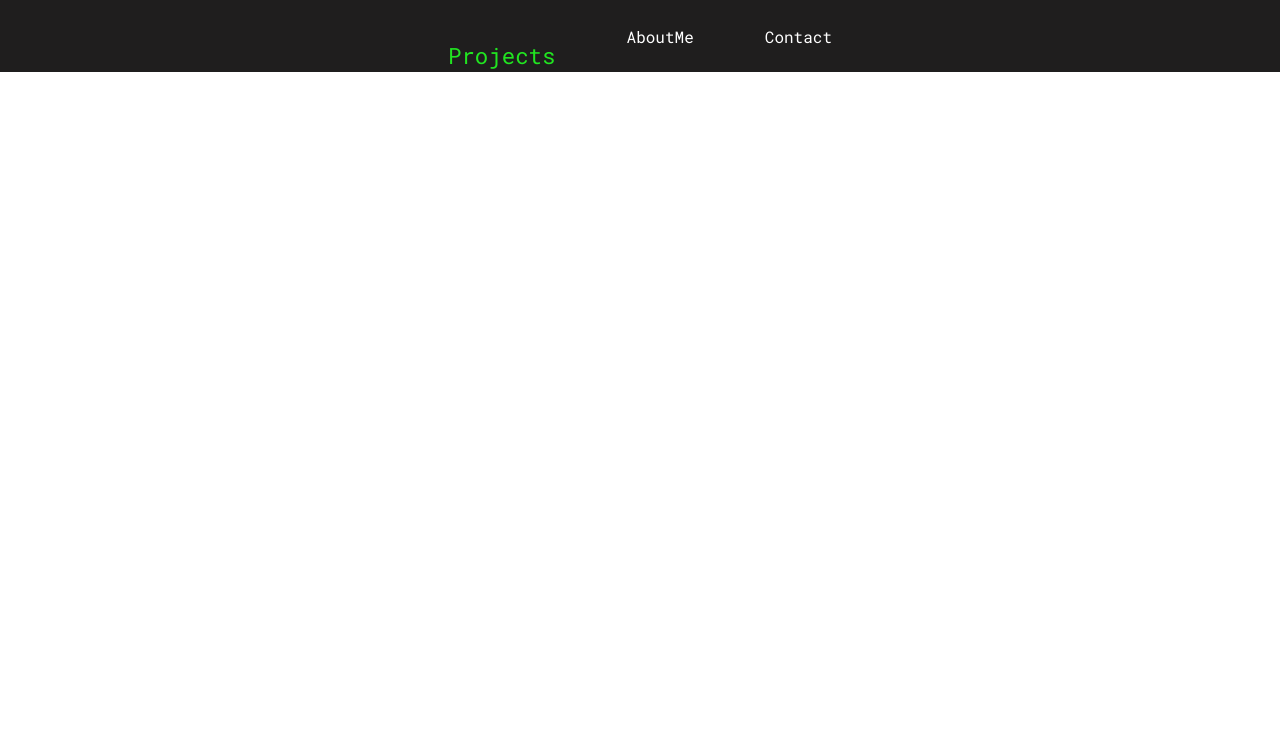
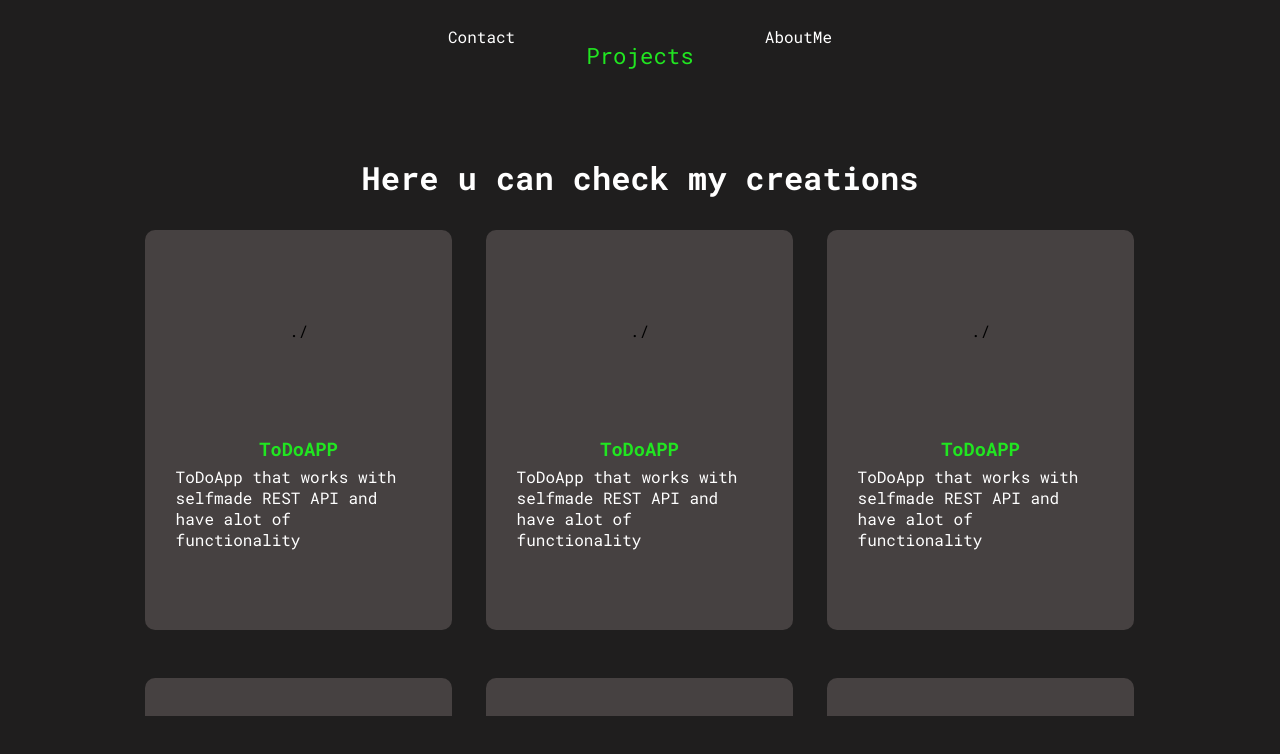
Before and after one commit to KaleIsProgramming/Portfolio, a React (Create React App) app in the folder front-end/: page /projects in a window 1280 px wide. Shown: the top 754 px of the page. Built offline with nearby package versions, Linux system fonts and the light colour scheme.

Commit message:
feat: fixed minor glitches and Added projects list
Feat: Fixed bug that when u refresh other page than about us the nav bar was breaking and created project list with basic styles

```diff
--- a/front-end/src/components/NavBar.tsx
+++ b/front-end/src/components/NavBar.tsx
@@ -1,4 +1,4 @@
-import { useState } from "react";
+import { useState, useEffect } from "react";
 import { NavLink } from "react-router-dom";
 import styled from "@emotion/styled";
 import { useLocation } from "react-router-dom";
@@ -37,14 +37,24 @@ export const NavBar = () => {
         }
     }
 
+    useEffect(() => {
+        for(let i = 0; i < navItems.length; i++) {
+
+            if((location == navItems[i].to) && (navItems.indexOf(navItems[i]) != Math.floor(navItems.length/2))) {
+                anchorHandler(navItems[i])
+            }
+        }
+
+    },[])
+
     return(
         <StyledNavBar>
             <LeftContainer>
-                { navItems.map(item => {
+                { navItems.map((item, i) => {
                 if(location == item.to) {
-                    return <MainAnchor to={item.to}>{item.name}</MainAnchor>
+                    return <MainAnchor key={i} to={item.to}>{item.name}</MainAnchor>
                 } else {
-                    return <Anchor onClick={() => anchorHandler(item)} to={item.to}>{item.name}</Anchor>
+                    return <Anchor key={i} onClick={() => anchorHandler(item)} to={item.to}>{item.name}</Anchor>
                 }
 }) }
             </LeftContainer>
--- /dev/null
+++ b/front-end/src/components/Project.tsx
@@ -0,0 +1,64 @@
+import { FC } from "react";
+import styled from "@emotion/styled";
+import { ProjectI } from "./";
+
+interface DataI {
+    data: ProjectI;
+}
+
+export const Project:FC<DataI> = ({data}) => {
+    const {name, description, image} = data
+
+    return(
+        <StyledProject>
+            <ImageContainer>
+                {image}
+            </ImageContainer>
+            <NameContainer>
+                {name}
+            </NameContainer>
+            <DescriptionContainer>
+                {description}
+            </DescriptionContainer>
+        </StyledProject>
+    )
+}
+
+const StyledProject = styled.div`
+    height: 25rem;
+    width: 30%;
+    margin: 24px 1.65%;
+    background: rgb(70, 65, 65);
+    border-radius: 10px;
+    transition: 0.7s;
+    cursor: pointer;
+
+    &:hover {
+        transition: 0.7s;
+        scale: 1.05;
+    }
+`;
+
+const ImageContainer = styled.div`
+    height: 50%;
+    width: 100%;
+    display: flex;
+    align-items: center;
+    justify-content: center;
+`;
+
+const NameContainer = styled.h3`
+    min-height: 36px;
+    width: 100%;
+    color: #21e521;
+    display: flex;
+    align-items: center;
+    justify-content: center;
+`;
+
+const DescriptionContainer = styled.p`
+    height: 60%;
+    width: 80%;
+    margin-left: 10%;
+    color: white;
+`;
--- /dev/null
+++ b/front-end/src/components/ProjectsList.tsx
@@ -0,0 +1,71 @@
+import styled from "@emotion/styled";
+import { Project } from "./";
+
+export interface ProjectI {
+    name: string;
+    description: string;
+    image: string;
+}
+
+export const ProjectsList = () => {
+    const projects: ProjectI[] = [
+        {
+            name: 'ToDoAPP',
+            description: 'ToDoApp that works with selfmade REST API and have alot of functionality',
+            image: './',
+        },
+        {
+            name: 'ToDoAPP',
+            description: 'ToDoApp that works with selfmade REST API and have alot of functionality',
+            image: './',
+        },
+        {
+            name: 'ToDoAPP',
+            description: 'ToDoApp that works with selfmade REST API and have alot of functionality',
+            image: './',
+        },
+        {
+            name: 'ToDoAPP',
+            description: 'ToDoApp that works with selfmade REST API and have alot of functionality',
+            image: './',
+        },
+        {
+            name: 'ToDoAPP',
+            description: 'ToDoApp that works with selfmade REST API and have alot of functionality',
+            image: './',
+        },
+        {
+            name: 'ToDoAPP',
+            description: 'ToDoApp that works with selfmade REST API and have alot of functionality',
+            image: './',
+        },
+        {
+            name: 'ToDoAPP',
+            description: 'ToDoApp that works with selfmade REST API and have alot of functionality',
+            image: './',
+        },
+        {
+            name: 'ToDoAPP',
+            description: 'ToDoApp that works with selfmade REST API and have alot of functionality',
+            image: './',
+        },
+    ]
+
+    return(
+        <StyledProjectsList>
+            {projects.map((item, i) => {
+                return <Project key={i} data={item}/>
+            })}
+        </StyledProjectsList>
+    )
+}
+
+const StyledProjectsList = styled.div`
+    position: relative;
+    height: 70%;
+    width: 80%;
+    overflow-x: hidden;
+    overflow-y: scroll;
+    display: flex;
+    flex-wrap: wrap;
+`;
--- a/front-end/src/components/index.ts
+++ b/front-end/src/components/index.ts
@@ -1,2 +1,4 @@
 export * from './AboutMe';
 export * from './NavBar';
+export * from './ProjectsList';
+export * from './Project';
--- a/front-end/src/index.css
+++ b/front-end/src/index.css
@@ -4,3 +4,7 @@
   box-sizing: border-box;
   font-family: 'Roboto Mono';
 }
+
+body {
+  background: rgb(31, 30, 30);
+}
--- a/front-end/src/pages/ProjectsPage.tsx
+++ b/front-end/src/pages/ProjectsPage.tsx
@@ -1,10 +1,29 @@
 import styled from "@emotion/styled";
+import { ProjectsList } from "../components";
 
 export const ProjectsPage = () => {
 
     return(
-        <>
-            <></>
-        </>
+        <StyledProjectsPage>
+            <Header>Here u can check my creations</Header>
+            <ProjectsList />
+        </StyledProjectsPage>
     )
 }
+
+const StyledProjectsPage = styled.div`
+    height: 91vh;
+    width: 100%;
+    display: flex;
+    align-items: center;
+    justify-content: center;
+    flex-direction: column;
+    background: rgb(31, 30, 30);
+`;
+
+const Header = styled.h1`
+    height: 50px;
+    width: 80%;
+    text-align: center;
+    color: white;
+`;
```
